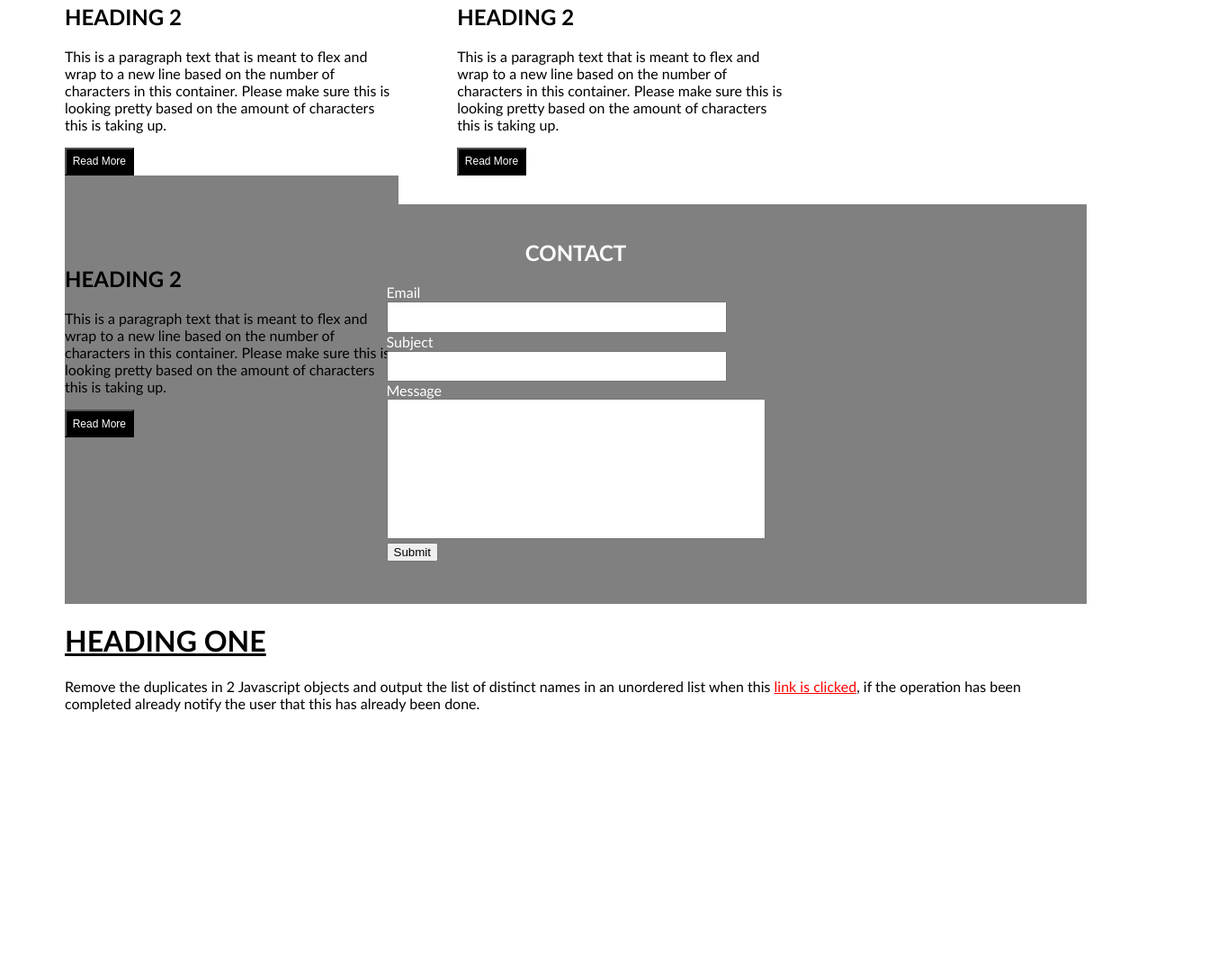
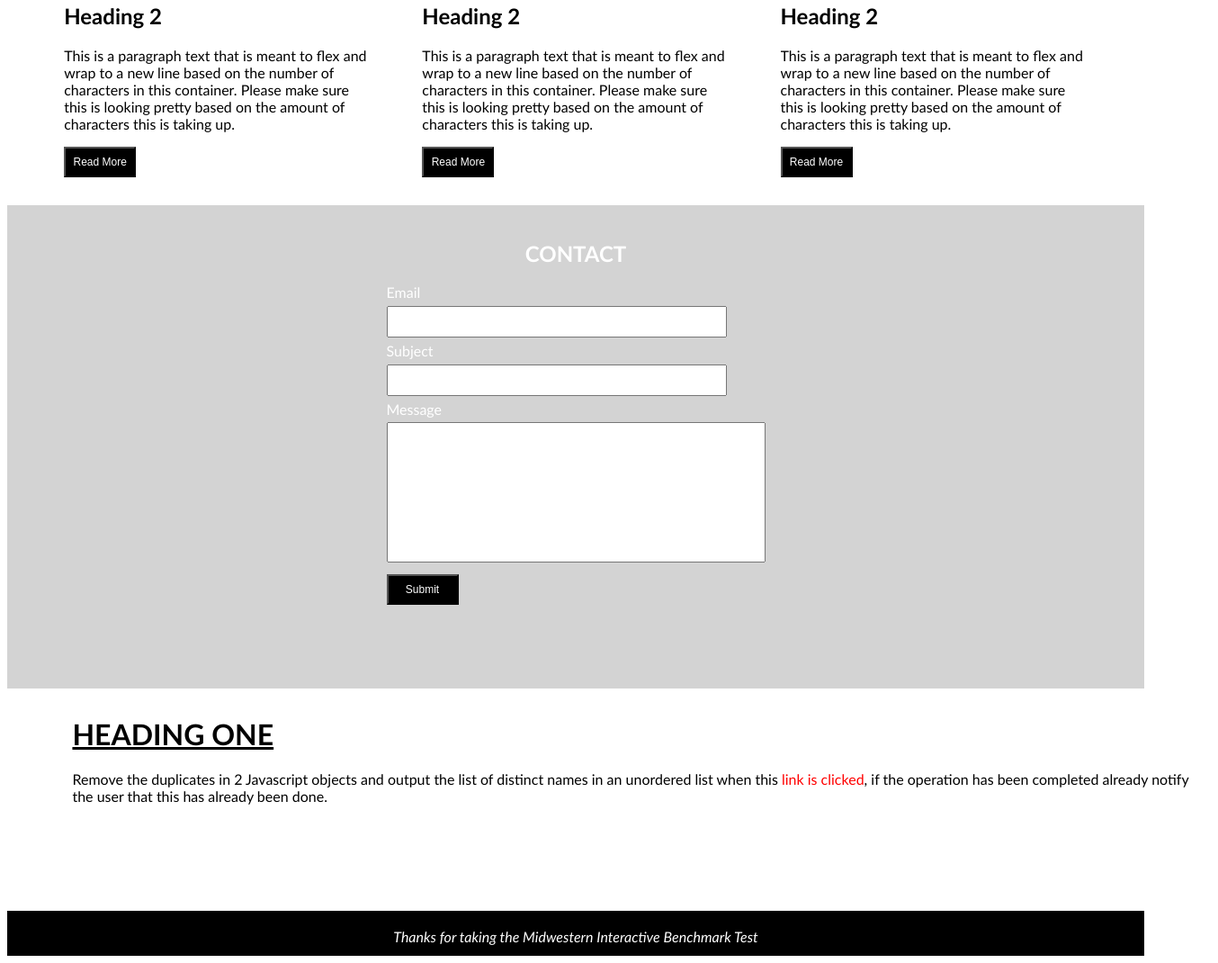
Before and after one commit to dylancoots/dylan_coots-06-2018, a plain HTML site: page index.html in a window 1280 px wide. Shown: the part 269-1339 px from the top of the page at 90% size, 1354 px wide, since content can reach past the window. Before the commit the page ends 1148 px from the top, so only its background shows below. Drawn offline with Linux system fonts and the light colour scheme.

Commit message:
Add files via upload

```diff
--- /dev/null
+++ b/css/main.css
@@ -0,0 +1,88 @@
+
+html {
+  font-family: 'Trebuchet MS'
+}
+
+body {
+  display: inline-block;
+}
+
+input[type="text"] {
+  width: 50ch;
+  padding-bottom: 2ch;
+}
+
+textarea {
+  resize: none;
+}
+
+footer {
+  margin-top: 10ch;
+  background: black;
+  color: white;
+  height: 50px;
+  width: 100%;
+  text-align: center;
+}
+
+/* Classes */
+.column {
+    width: 30%;
+    float: left;
+    overflow: hidden;
+    margin-bottom: 1ch;
+    padding-right: 5%;
+}
+
+@media only screen and (max-width: 600px) {
+  .column {
+      width: 100%
+  }
+}
+
+.column:last-of-type {
+  padding-right: 0ch;
+}
+
+.row {
+  display: inline-block;
+  padding-right: 5%;
+  padding-left: 5%;
+}
+
+.pgBtm {
+  color: black;
+  padding: 1ch;
+  display: inline-block;
+  width: 100%;
+  margin-left: 5%;
+}
+
+.button {
+  padding: 8px;
+  background-color: black;
+  color: white;
+  font-size: 12px;
+  width: 12ch;
+}
+
+.colorBanner {
+  background-color:lightgray;
+  height: 80px;
+}
+
+.contact {
+  display: inline-block;
+  background-color: lightgray;
+  text-align: center;
+  color: white;
+  padding-bottom: 10ch;
+  padding-top: 2ch;
+  width: 100%;
+  margin-top: 2ch;
+}
+
+.form {
+  display: inline-block;
+  text-align: left;
+}
--- a/index.html
+++ b/index.html
@@ -5,43 +5,46 @@
   <meta charset="utf-8" />
   <meta http-equiv="X-UA-Compatible" content="IE=edge">
   <title>Code Test</title>
-  <meta name="viewport" content="width=device-width, initial-scale=1">
-  <link rel="stylesheet" type="text/css" media="screen" href="main.css" />
+  <meta name="viewport" content="width=device-width, initial-scale=1.0">
+  <link rel="stylesheet" type="text/css" media="screen" href="./css/main.css" />
 </head>
 <header>
-  <img src="/mwi-logo-horizontal.png" style="text-align: center; width: 100%"/>
+  <div style="display: flex; justify-content: center">
+    <img src="./img/mwi-logo-horizontal.png" style="width: 35%; height: 15%;" />
+  </div>
+
+  <hr width="100%" style="border-color: black">
 </header>
+
 <body>
+  <!-- JavaScript -->
   <script>
     var clicked = false;
-  var arr1 = ["Matt Johnson","Bart Paden","Ryan Doss","Michael Spangler"];
-  var arr2 = ["Matt Johnson","Bart Paden","Jordan Heigle","Tyler Viles"];
+    var arr1 = ["Matt Johnson", "Bart Paden", "Ryan Doss", "Michael Spangler"];
+    var arr2 = ["Matt Johnson", "Bart Paden", "Jordan Heigle", "Tyler Viles"];
 
-  function Test()
-  {
+    function Test() {
       line = document.getElementById('javascr')
-    if (clicked == false)
-    {
+      if (clicked == false) {
         clicked = true;
-      arr3 = arr1.concat(arr2).filter((v,i,a) => a.indexOf(v) === i);
+        arr3 = arr1.concat(arr2).filter((v, i, a) => a.indexOf(v) === i);
         line.innerHTML = arr3.toString();
       }
-    else
-    {
+      else {
         line.innerHTML = 'You have already sorted the arrays.'
       }
     }
   </script>
 
-  <div class="t"> <!-- top of page -->
-    <h1>
+  <!-- top of page -->
+  <div class="pgTop">
+    <h1 style="margin-left: 5%;">
       <u>HEADING ONE</u>
     </h1>
-    <span style="display: inline-block;">
     <div class="row">
       <div class="column">
         <div class="colorBanner"></div>
-          <h2>HEADING 2</h2>
+        <h2>Heading 2</h2>
         <p>
           This is a paragraph text that is meant to flex and wrap to a new line based on the number of characters in this container.
           Please make sure this is looking pretty based on the amount of characters this is taking up.
@@ -50,7 +53,7 @@
       </div>
       <div class="column">
         <div class="colorBanner"></div>
-          <h2>HEADING 2</h2>
+        <h2>Heading 2</h2>
         <p>
           This is a paragraph text that is meant to flex and wrap to a new line based on the number of characters in this container.
           Please make sure this is looking pretty based on the amount of characters this is taking up.
@@ -59,7 +62,7 @@
       </div>
       <div class="column">
         <div class="colorBanner"></div>
-          <h2>HEADING 2</h2>
+        <h2>Heading 2</h2>
         <p>
           This is a paragraph text that is meant to flex and wrap to a new line based on the number of characters in this container.
           Please make sure this is looking pretty based on the amount of characters this is taking up.
@@ -67,34 +70,36 @@
         <button class="button">Read More</button>
       </div>
     </div>
-    </span>
-  </div>
-  <br>
-
-  <div id="contact"> <!-- middle of page -->
+    <div class="contact">
+      <!-- middle of page -->
       <h2>CONTACT</h2>
-    <form id="form">
-      Email<br>
-      <input type="text" required><br>
-      Subject<br>
-      <input type="text" required><br>
-      Message<br>
-      <textarea cols="50" rows="10" required></textarea><br>
-      <input type="submit" value="Submit">
+      <form class="form">
+        <div style="margin-bottom: 5px;">Email</div>
+        <input type="text" required style="margin-bottom: 5px;">
+        <div style="margin-bottom: 5px;">Subject</div>
+        <input type="text" required style="margin-bottom: 5px;">
+        <div style="margin-bottom: 5px;">Message</div>
+        <textarea cols="50" rows="10" required style="margin-bottom: 10px;"></textarea><br>
+        <input type="submit" value="Submit" class="button">
       </form>
     </div>
-
-  <div class="b"> <!-- Bottom of page -->
+    <div class="pgBtm">
+      <!-- Bottom of page -->
       <h1>
         <u>HEADING ONE</u>
       </h1>
       <p>
-      Remove the duplicates in 2 Javascript objects and output the list of distinct names in an unordered list when this <a href="#" onclick='Test()' style="color: red;">link is clicked</a>,
-      if the operation has been completed already notify the user that this has already been done.
+        Remove the duplicates in 2 Javascript objects and output the list of distinct names in an unordered list when this
+        <a
+          href="#" onclick='Test(); return false;' style="text-decoration: none; color: red;">link is clicked</a>, if the operation has been completed already notify the user that this has already been done.
       </p>
       <p id="javascr"></p>
     </div>
-
+  </div>
+  <footer>
+    <br>
+    <i>Thanks for taking the Midwestern Interactive Benchmark Test</i>
+  </footer>
 </body>
 
 </html>
```
Also changed, not shown: img/mwi-logo-horizontal.png (added). Lines whose indentation alone changed are shown as unchanged.
